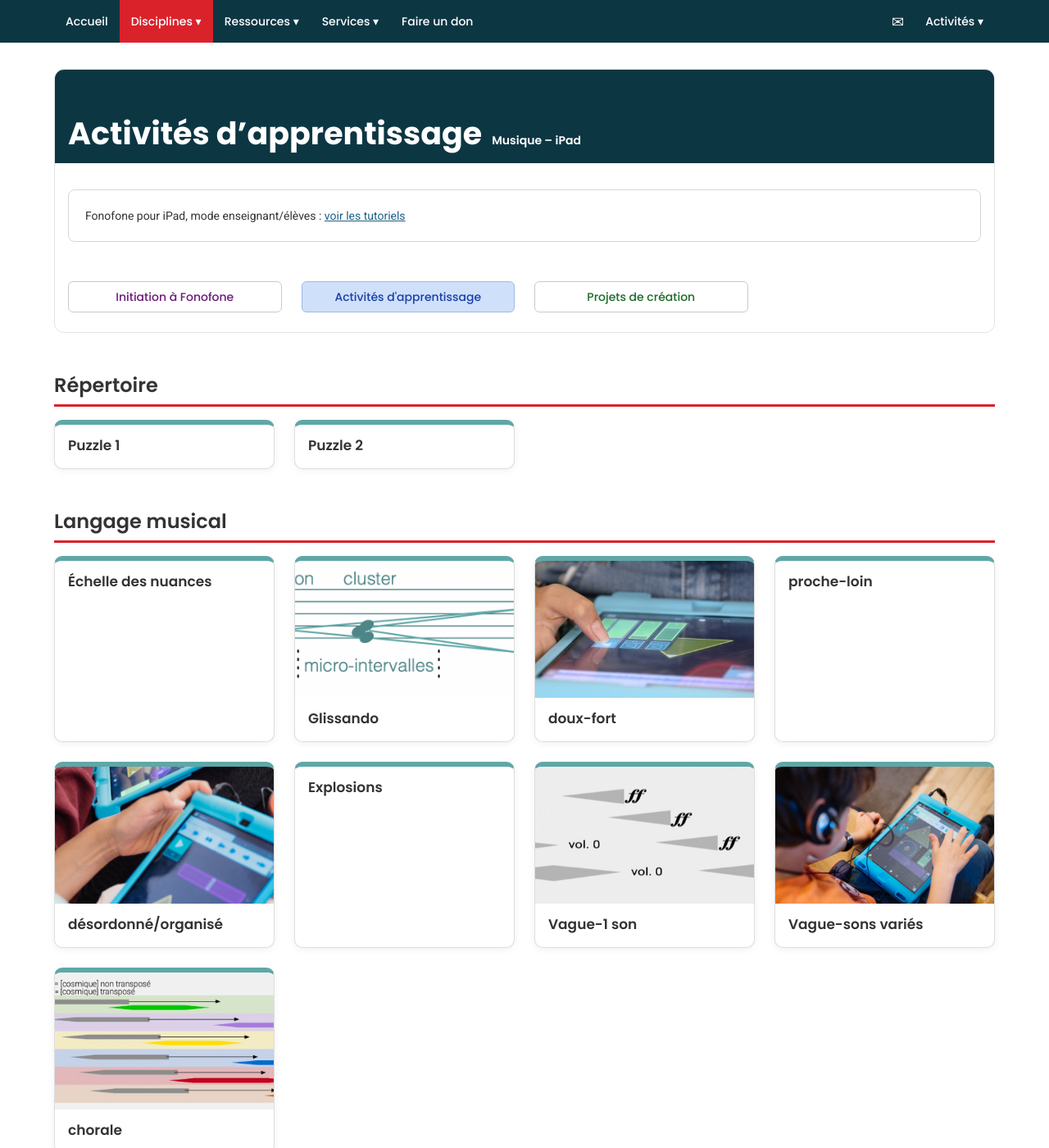
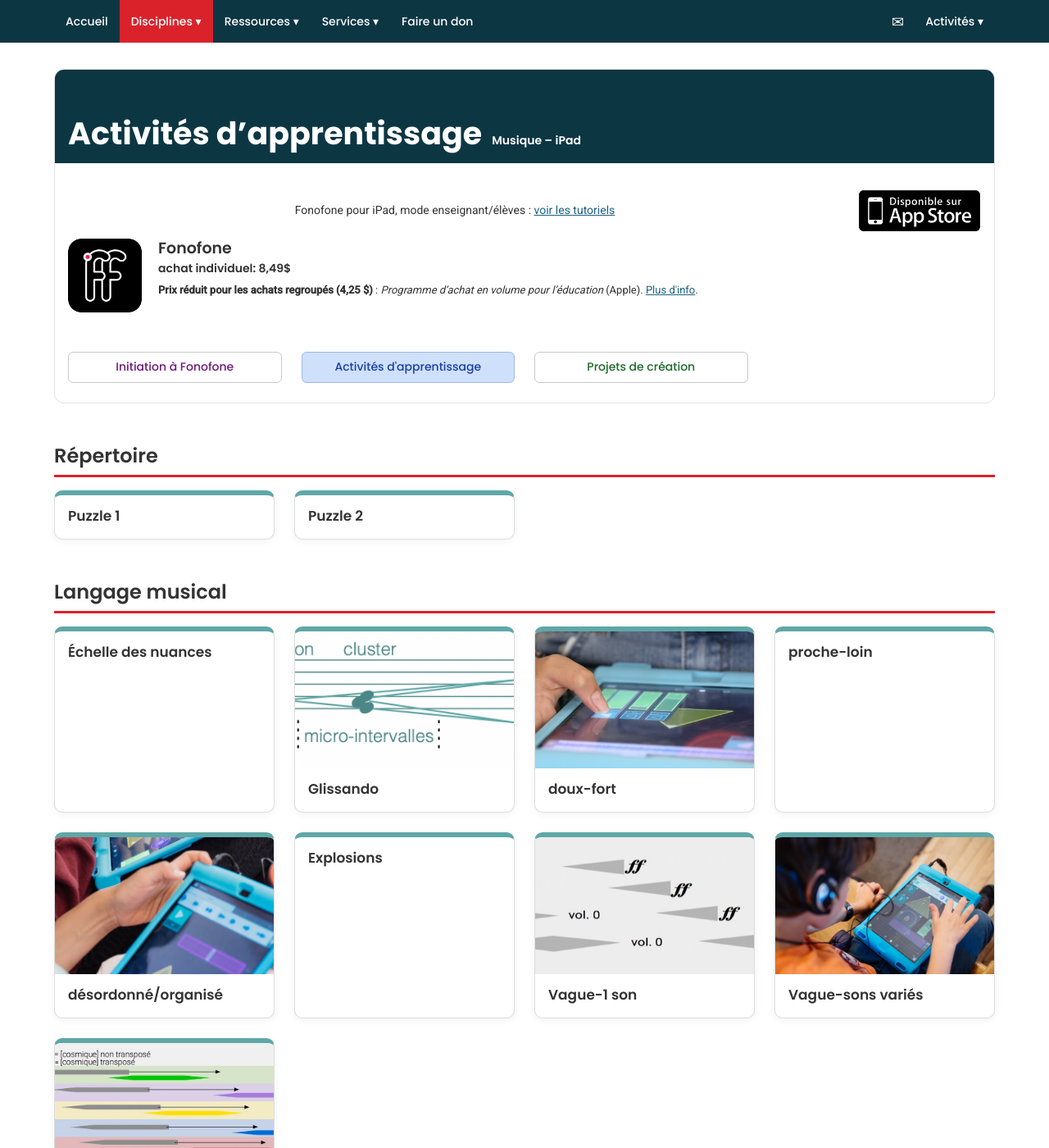
Before and after one commit to yves-fonofone/site-fonofone-revision, a Jekyll site: the page built from musique-tablette.html, in a window 1280 px wide and 1400 px high. Shown: the whole window at 82% size. Built offline with Jekyll 4.4.1, drawn with Linux system fonts in a browser that asks for light colours.

Commit message:
Musique TABLETTE : bloc d'achat de l'application iPad
Même bloc compact que L'Oiseau de feu : lien vers les tutoriels et
badge App Store sur une ligne, icône Fonofone à gauche des prix.
Les classes du bloc sont renommées achat-ipad pour servir aux deux pages.

Co-Authored-By: Claude Opus 5.5 <noreply@anthropic.com>

```diff
--- a/musique-tablette.html
+++ b/musique-tablette.html
@@ -12,8 +12,15 @@ rubriques:
     <h1 id="titre-page">Activités d’apprentissage <small>Musique – iPad</small></h1>
   </div>
   <div class="entete__corps">
-    <div class="entete__intro">
-      <p>Fonofone pour iPad, mode enseignant/élèves : <a href="https://fonofone.org/maestro/fonofone-mode-enseignants-eleves/" target="_blank" rel="noopener">voir les tutoriels</a></p>
+    <div class="achat-ipad">
+      <p class="achat-ipad__dispo">Fonofone pour iPad, mode enseignant/élèves : <a href="https://fonofone.org/maestro/fonofone-mode-enseignants-eleves/" target="_blank" rel="noopener">voir les tutoriels</a></p>
+      <a class="achat-ipad__store" href="https://itunes.apple.com/us/app/i/us/app/id1117038751" target="_blank" rel="noopener"><img src="images/2020/04/appstore-fr.png" alt="Disponible sur l'App Store"></a>
+      <a class="achat-ipad__icone" href="https://itunes.apple.com/us/app/id1117038751" target="_blank" rel="noopener"><img src="images/2020/04/iconfonofone-150x150.png" alt="Fonofone"></a>
+      <div class="achat-ipad__infos">
+        <h3>Fonofone</h3>
+        <p class="achat-ipad__prix">achat individuel: 8,49$</p>
+        <p><strong>Prix réduit pour les achats regroupés (4,25 $)</strong> : <em>Programme d’achat en volume pour l’éducation</em> (Apple). <a href="https://vpp.itunes.apple.com/fr/store" target="_blank" rel="noopener">Plus d'info</a>.</p>
+      </div>
     </div>
     <nav class="sous-nav" aria-label="Sections Musique iPad">
       <a class="sn-initiation" href="initiation-musique-tablette.html">Initiation à Fonofone</a>
--- a/style.css
+++ b/style.css
@@ -287,29 +287,29 @@ a.disc:hover, .disc--music a:hover { transform: translateY(-3px); box-shadow: 0
 /* Icônes d'outils dans les fiches */
 .prose img[src*="images/divers/outil-"] { width: auto; height: 32px; vertical-align: middle; margin-right: 8px; border-radius: 0; }
 
-/* L'Oiseau de feu : image dans le bandeau et bloc d'achat compact */
+/* Bloc d'achat de l'application iPad (L'Oiseau de feu, Musique TABLETTE) et bandeau avec image */
 .entete--oiseau .entete__bandeau {
   min-height: 190px; display: flex; align-items: flex-end;
   background: #000 right center / cover no-repeat;
 }
 .entete--oiseau .entete__bandeau h1 { text-shadow: 0 2px 8px rgba(0,0,0,.6); }
-.oiseau-achat {
+.achat-ipad {
   display: grid; grid-template-columns: 90px 1fr auto; gap: 8px 20px; align-items: start;
   grid-template-areas: "dispo dispo store" "icone infos infos";
 }
-.oiseau-achat__dispo { grid-area: dispo; margin: 0; font-size: 14px; text-align: center; align-self: center; }
-.oiseau-achat__store { grid-area: store; justify-self: end; }
-.oiseau-achat__store img { display: block; width: 150px; height: auto; border-radius: 0; }
-.oiseau-achat__icone { grid-area: icone; }
-.oiseau-achat__icone img { display: block; width: 90px; height: 90px; border-radius: 16px; }
-.oiseau-achat__infos { grid-area: infos; font-size: 13px; line-height: 1.5; }
-.oiseau-achat__infos h3 { margin: 0 0 2px; font: 600 19px/1.3 Poppins, sans-serif; }
-.oiseau-achat__infos p { margin: 0 0 6px; }
-.oiseau-achat__prix { font: 600 14px Poppins, sans-serif; }
+.achat-ipad__dispo { grid-area: dispo; margin: 0; font-size: 14px; text-align: center; align-self: center; }
+.achat-ipad__store { grid-area: store; justify-self: end; }
+.achat-ipad__store img { display: block; width: 150px; height: auto; border-radius: 0; }
+.achat-ipad__icone { grid-area: icone; }
+.achat-ipad__icone img { display: block; width: 90px; height: 90px; border-radius: 16px; }
+.achat-ipad__infos { grid-area: infos; font-size: 13px; line-height: 1.5; }
+.achat-ipad__infos h3 { margin: 0 0 2px; font: 600 19px/1.3 Poppins, sans-serif; }
+.achat-ipad__infos p { margin: 0 0 6px; }
+.achat-ipad__prix { font: 600 14px Poppins, sans-serif; }
 @media (max-width: 640px) {
   .entete--oiseau .entete__bandeau { min-height: 140px; }
-  .oiseau-achat { grid-template-columns: 64px 1fr; grid-template-areas: "dispo dispo" "icone infos" "store store"; }
-  .oiseau-achat__dispo { text-align: left; }
-  .oiseau-achat__icone img { width: 64px; height: 64px; border-radius: 12px; }
-  .oiseau-achat__store { justify-self: start; }
+  .achat-ipad { grid-template-columns: 64px 1fr; grid-template-areas: "dispo dispo" "icone infos" "store store"; }
+  .achat-ipad__dispo { text-align: left; }
+  .achat-ipad__icone img { width: 64px; height: 64px; border-radius: 12px; }
+  .achat-ipad__store { justify-self: start; }
 }
```
Also changed, not shown: oiseau-de-feu.html (+6 -6 lines).
